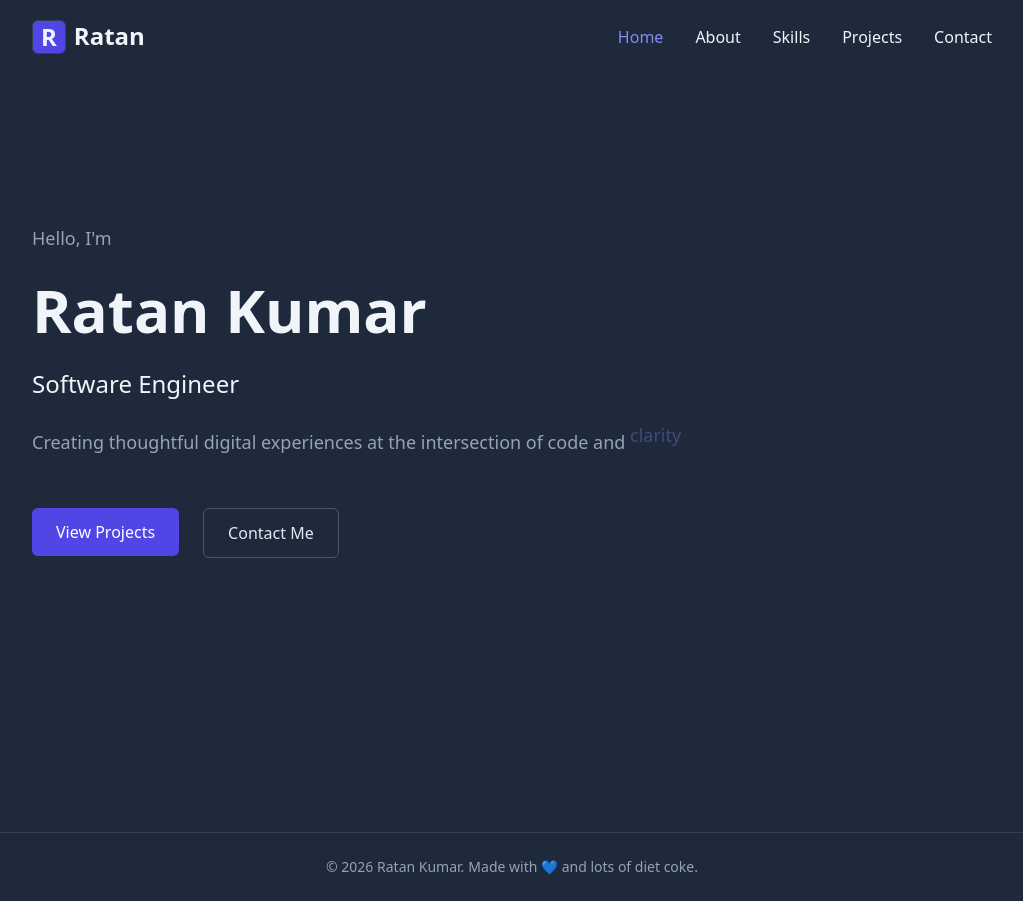
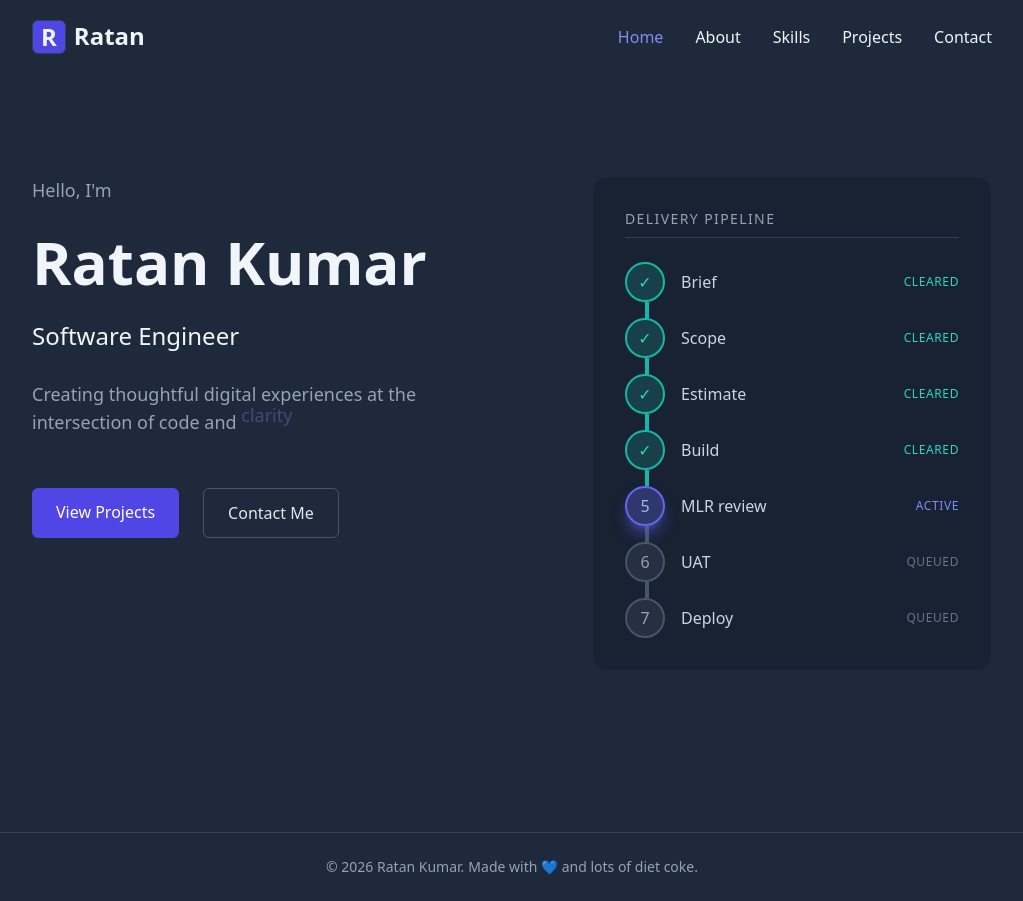
Before and after one commit to ratanraj343/portfolio, a React (Vite) app: page / in a window 1280 px wide. Shown: the whole page, without its empty margins (128-1151 px from the left). Built offline with nearby package versions, Linux system fonts and the light colour scheme.

Commit message:
pipeline added on home page

```diff
--- a/src/App.jsx
+++ b/src/App.jsx
@@ -2,16 +2,18 @@ import { Routes, Route } from "react-router-dom";
 import Header from "./components/Header";
 import Home from "./Pages/Home";
 import About from "./Pages/About";
-import Footer from "./components/footer";
+import Footer from "./components/Footer";
 import NotFound from "./Pages/NotFound";
 import Projects from "./Pages/Projects";
 import Skills from "./Pages/Skills";
 import Contact from "./Pages/Contact";
+import ScrollToTop from './components/ScrollToTop';
 
 function App() {
   return (
     <>
       <div className="bg-slate-800 text-slate-100 min-h-screen">
+        <ScrollToTop />
         <Header />
         <Routes>
           <Route path="/" element={<Home />} />
--- a/src/Pages/Home.jsx
+++ b/src/Pages/Home.jsx
@@ -1,9 +1,12 @@
 import { Link } from "react-router-dom";
 import { motion, AnimatePresence } from "framer-motion";
-import { useEffect,useState } from "react";
+import { useEffect, useState } from "react";
+import Pipeline from "../components/Pipeline";
+
 const Home = () => {
   const words = ["creativity", "clarity"];
   const [currentWord, setCurrentWord] = useState(0);
+
   useEffect(() => {
     const interval = setInterval(() => {
       setCurrentWord((prev) => (prev + 1) % words.length);
@@ -11,13 +14,17 @@ const Home = () => {
 
     return () => clearInterval(interval);
   }, [words.length]);
+
   return (
-    <section className="min-h-screen flex flex-col justify-start px-6 md:px-20 lg:px-40 pt-24 ">
-      <div className="mt-16 md:mt-32 space-y-7 max-w-3xl">
-        <p className="text-lg text-slate-400">Hello, I'm </p>
+    <section className="min-h-screen flex flex-col justify-start px-6 md:px-20 lg:px-40 pt-24">
+      <div className="mt-16 md:mt-20 grid grid-cols-1 lg:grid-cols-2 gap-12 lg:gap-40 items-start">
+
+        {/* Left Side - Hero Content */}
+        <div className="space-y-7 max-w-3xl">
+          <p className="text-lg text-slate-400">Hello, I'm</p>
           <h1 className="text-4xl md:text-6xl font-bold">Ratan Kumar</h1>
-        <h2 className="text-2xl font-medium ">Software Engineer</h2>
-        <p className="text-lg text-slate-400 ">
+          <h2 className="text-2xl font-medium">Software Engineer</h2>
+          <p className="text-lg text-slate-400">
             Creating thoughtful digital experiences at the intersection of code
             and{" "}
             <span className="inline-block min-w-[120px]">
@@ -35,14 +42,13 @@ const Home = () => {
               </AnimatePresence>
             </span>
           </p>
-        <div className="flex flex-col md:flex-row gap-4 md:gap-6 pt-6 items-center md:items-start">
+          <div className="flex flex-col md:flex-row gap-4 md:gap-6 pt-6">
             <Link
               to="/projects"
               className="w-full md:w-auto text-center px-6 py-3 bg-indigo-600 text-white rounded-md font-medium hover:bg-indigo-500 transition-colors"
             >
               View Projects
             </Link>
-
             <Link
               to="/contact"
               className="w-full md:w-auto text-center px-6 py-3 border border-slate-600 text-slate-200 rounded-md font-medium hover:border-indigo-400 hover:text-indigo-400 transition-colors"
@@ -51,7 +57,14 @@ const Home = () => {
             </Link>
           </div>
         </div>
+
+        {/* Right Side - Pipeline */}
+        <div className="w-full">
+          <Pipeline />
+        </div>
+      </div>
     </section>
   );
 };
+
 export default Home;
--- a/src/Pages/Projects.jsx
+++ b/src/Pages/Projects.jsx
@@ -24,25 +24,26 @@ const Projects = () => {
 
         {/* Projects List */}
         <div className="space-y-10">
+          <ProjectCard
+          type="Featured Project"
+            title="Tummy Trek"
+            description="Full-stack restaurant discovery platform with React frontend and Express backend.
+            Features dynamic menu exploration, real-time data integration, and optimized performance.
+            Deployed on Render and Vercel with production-ready architecture."
+            tags={["React","Express","Tailwind","Parcel"]}
+            image={tummyTrek}
+            liveLink="https://tummy-trek.vercel.app/"
+            codeLink="https://github.com/ratanraj343/tummy-trek"
+          />
 
           <ProjectCard
-            type="Featured Project"
+             type="Frontend Practice"
             title="Amron"
             description="A responsive automotive-focused web application built with React, focused on clean UI architecture, reusable components, and smooth user experience."
             tags={["React", "CSS", "JavaScript"]}
             image={amronPreview}
             liveLink="https://amaron-react.vercel.app/"
             codeLink="https://github.com/ratanraj343/amaron-react"
-          />
-
-          <ProjectCard
-            type="Frontend Practice"
-            title="Tummy Trek"
-            description="A food discovery web application designed to explore restaurants, menus, and responsive layouts while practicing component-based frontend development."
-            tags={["React", "Parcel", "CSS", "Tailwind"]}
-            image={tummyTrek}
-            liveLink="https://tummy-trek.vercel.app/"
-            codeLink="https://github.com/ratanraj343/tummy-trek"
           />
 
           <ProjectCard
--- /dev/null
+++ b/src/components/Pipeline.jsx
@@ -0,0 +1,83 @@
+import { useState, useEffect } from "react";
+
+const Pipeline = () => {
+  const [stage, setStage] = useState(0);
+  const pipelineData = ['Brief', 'Scope', 'Estimate', 'Build', 'MLR review', 'UAT', 'Deploy'];
+
+  useEffect(() => {
+    const interval = setInterval(() => {
+      setStage((prevStage) => (prevStage + 1) % 7);
+    }, 1100);
+
+    return () => clearInterval(interval);
+  }, []);
+
+  return (
+    <div className="border border-slate-800 rounded-2xl p-8 bg-slate-900/40">
+      <h3 className="text-sm font-medium uppercase tracking-widest text-slate-400 mb-6 border-b border-slate-700 pb-2">
+        Delivery Pipeline
+      </h3>
+
+      <div className="space-y-0">
+        {pipelineData.map((item, index) => {
+          let status;
+
+          if (index < stage) {
+            status = 'CLEARED';
+          } else if (index === stage) {
+            status = 'ACTIVE';
+          } else {
+            status = 'QUEUED';
+          }
+
+          return (
+            <div key={index}>
+              {/* Vertical Line (before this stage, except first) */}
+              {index > 0 && (
+                <div
+                  className={`w-1 h-4 ml-5 ${
+                    index - 1 < stage ? 'bg-teal-500' : 'bg-slate-600'
+                  }`}
+                />
+              )}
+
+              {/* Stage Row */}
+              <div className="flex items-center gap-4">
+                {/* Circle */}
+                <div
+                  className={`w-10 h-10 rounded-full flex items-center justify-center font-medium border-2 flex-shrink-0 ${
+                    status === 'CLEARED'
+                      ? 'bg-teal-500/20 border-teal-500 text-teal-400'
+                      : status === 'ACTIVE'
+                      ? 'bg-indigo-500/30 border-indigo-500 text-indigo-300 shadow-lg shadow-indigo-500/50'
+                      : 'bg-slate-700/50 border-slate-600 text-slate-400'
+                  }`}
+                >
+                  {status === 'CLEARED' ? '✓' : index + 1}
+                </div>
+
+                {/* Stage Name */}
+                <span className="text-slate-300 font-medium flex-grow">{item}</span>
+
+                {/* Status Label */}
+                <span
+                  className={`text-xs font-medium uppercase tracking-wider ${
+                    status === 'CLEARED'
+                      ? 'text-teal-400'
+                      : status === 'ACTIVE'
+                      ? 'text-indigo-400'
+                      : 'text-slate-500'
+                  }`}
+                >
+                  {status}
+                </span>
+              </div>
+            </div>
+          );
+        })}
+      </div>
+    </div>
+  );
+};
+
+export default Pipeline;
--- /dev/null
+++ b/src/components/ScrollToTop.jsx
@@ -0,0 +1,14 @@
+import { useEffect } from 'react';
+import { useLocation } from 'react-router-dom';
+
+const ScrollToTop = () => {
+  const { pathname } = useLocation();
+
+  useEffect(() => {
+    window.scrollTo(0, 0);
+  }, [pathname]);
+
+  return null;
+};
+
+export default ScrollToTop;
--- a/src/data/experienceData.jsx
+++ b/src/data/experienceData.jsx
@@ -23,7 +23,7 @@ const experienceData = [
       "Improved UI performance and user experience across multiple features",
       "Participated in code reviews and learned React best practices",
       "Worked in Agile sprint cycles with cross-functional teams"
-]
+    ]
   },
  {
     title: "JUNIOR SOFTWARE ENGINEER — Frontend",
```
Lines whose indentation alone changed are shown as unchanged.
